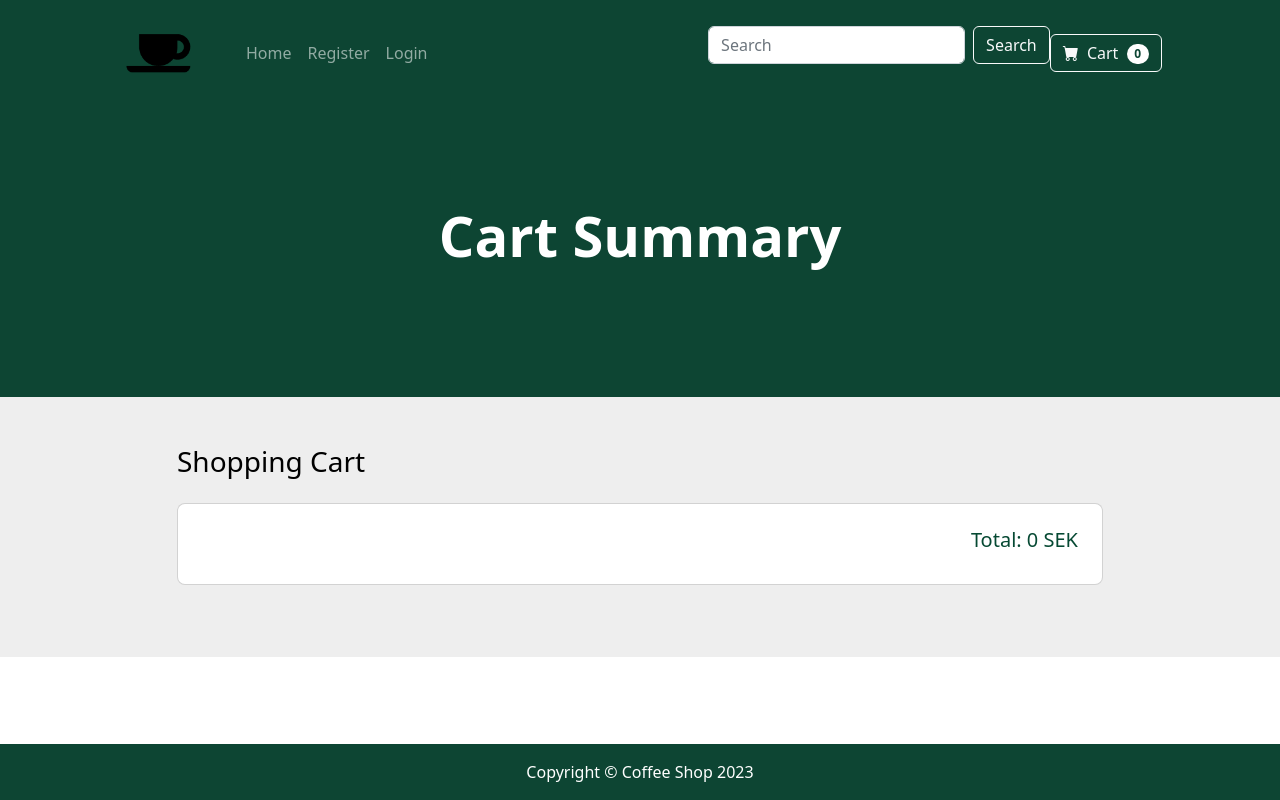
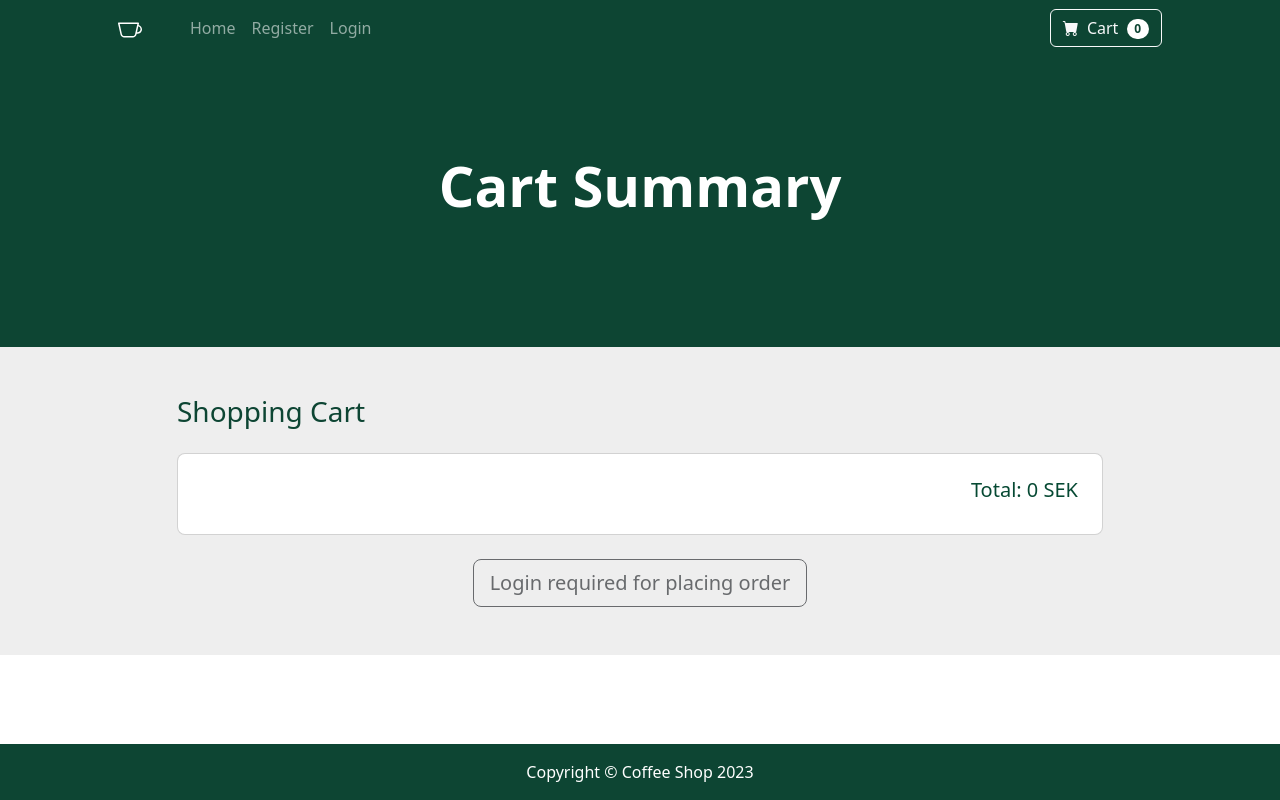
Before and after one commit to Sanjivani-S/Coffee-Web-Shop-, a Django app: page /cart_summary/ in a window 1280 px wide. Run offline with Django 4.2, Linux system fonts and the light colour scheme; some libraries are stand-ins or nearby versions.

Commit message:
Ordered items in cart

```diff
--- a/Coffee_Web_Shop/Coffee_Web_Shop/urls.py
+++ b/Coffee_Web_Shop/Coffee_Web_Shop/urls.py
@@ -30,6 +30,8 @@ urlpatterns = [
     path('add/', views.cart_add, name="cart_add"),
     path('delete/', views.cart_delete, name="cart_delete"),
     path('update/', views.cart_update, name="cart_update"),
+    path('order_summary/', views.order_summary, name="order_summary"),
+
 
 
 ]
--- a/Coffee_Web_Shop/app_Coffee_Web_Shop/templates/base.html
+++ b/Coffee_Web_Shop/app_Coffee_Web_Shop/templates/base.html
@@ -20,8 +20,8 @@
         <div class="content-wrap">
         <nav class="navbar navbar-expand-lg navbar-dark bg-dark">
             <div class="container px-4 px-lg-5">
-                <a class="navbar-brand" href="{% url 'shop' %}"><img src="{% static "img/LOGO.png" %}" width="80px" height="80px"></a>
-
+                <a class="navbar-brand" href="{% url 'shop' %}">
+                    <svg xmlns="http://www.w3.org/2000/svg" viewBox="0 0 512 512" style="enable-background:new 0 0 512 512" xml:space="preserve" height="24" width="24"><path fill="#fff" d="M3.51 101.94c3.04-3.78 7.63-5.99 12.48-5.99h416.12c8.84 0 16 7.17 16 16.01l-.38 3.45-7.04 31.72c51.26 13.69 81.71 66.33 68.03 117.59-12.87 48.21-60.51 78.54-109.64 69.79l-4.23 18.89c-8.14 36.6-40.61 62.64-78.1 62.64h-185.4c-37.5-.01-69.97-26.06-78.1-62.67L.37 115.41c-1.04-4.73.11-9.67 3.14-13.44v-.03zM406 303.21c34.88 5.77 67.84-17.84 73.6-52.72 5.33-32.21-14.44-63.27-45.88-72.09L406 303.25v-.04zM35.97 127.96 84.5 346.42c4.88 21.97 24.36 37.61 46.86 37.61h185.4c22.5-.01 41.99-15.64 46.86-37.61l48.56-218.46H35.93h.04z" style="fill-rule:evenodd;clip-rule:evenodd"/></svg>                </a>
                 <button class="navbar-toggler" type="button" data-bs-toggle="collapse" data-bs-target="#navbarSupportedContent" aria-controls="navbarSupportedContent" aria-expanded="false" aria-label="Toggle navigation"><span class="navbar-toggler-icon"></span></button>
                 <div class="collapse navbar-collapse" id="navbarSupportedContent">
                     <ul class="navbar-nav me-auto mb-2 mb-lg-0 ms-lg-4">
@@ -37,10 +37,10 @@
                         {% endif %}
 
                     </ul>
-                    <form class="d-flex search-padding" role="search">
+                    <!--<form class="d-flex search-padding" role="search">
                         <input class="form-control me-2" type="search" placeholder="Search" aria-label="Search" name="search">
                         <button class="btn btn-outline-light" type="submit">Search</button>
-                      </form>
+                      </form>-->
                     <form class="d-flex">
                         <a href="{% url 'cart_summary'%}" class="btn btn-outline-light cart-btn" type="submit">
                             <i class="bi-cart-fill me-1"></i>
--- a/Coffee_Web_Shop/app_Coffee_Web_Shop/templates/cart_summary.html
+++ b/Coffee_Web_Shop/app_Coffee_Web_Shop/templates/cart_summary.html
@@ -1,7 +1,4 @@
-{% extends "base.html" %}
-{% load static %}
-
-{% block content %}
+{% extends "base.html" %} {% load static %} {% block content %}
 <!-- Header-->
 <header class="bg-dark py-5">
     <div class="container px-4 px-lg-5 my-5">
@@ -20,7 +17,7 @@
             <div class="col-10">
 
                 <div class="d-flex justify-content-between align-items-center mb-4">
-                    <h3 class="fw-normal mb-0 text-black">Shopping Cart</h3>
+                    <h3 class="fw-normal mb-0 text-dark">Shopping Cart</h3>
 
                 </div>
                 {% for product in items %}
@@ -30,9 +27,7 @@
                         <div class="row d-flex justify-content-between align-items-center">
                             <div class="col-md-2 col-lg-2 col-xl-2">
 
-                          <img
-                            src="{% static product.img %}"
-                            class="img-fluid rounded-3" alt="{{ product.name }}">
+                                <img src="{% static product.img %}" class="img-fluid rounded-3" alt="{{ product.name }}">
 
                             </div>
 
@@ -42,16 +37,13 @@
 
                             </div>
                             <div class="col-md-3 col-lg-3 col-xl-2 d-flex">
-                          <button class="btn btn-link px-2"
-                            onclick="this.parentNode.querySelector('input[type=number]').stepDown()">
+                                <button class="btn btn-link px-2" onclick="this.parentNode.querySelector('input[type=number]').stepDown()">
                             <i class="fas fa-minus"></i>
                           </button>
 
-                          <input id="form1" min="0" name="quantity" value="{{ product.quantity }}" type="number"
-                            class="form-control form-control-sm" />
+                                <input id="form1" min="0" name="quantity" value="{{ product.quantity }}" type="number" class="form-control form-control-sm" />
 
-                          <button class="btn btn-link px-2"
-                            onclick="this.parentNode.querySelector('input[type=number]').stepUp()">
+                                <button class="btn btn-link px-2" onclick="this.parentNode.querySelector('input[type=number]').stepUp()">
                             <i class="fas fa-plus"></i>
                           </button>
                             </div>
@@ -73,6 +65,18 @@
                         <div class="sum_right">
 
                             <h5>Total: {{ total }} SEK</h5>
+                        </div>
+                    </div>
+                </div>
+
+                <div class="text-center">
+                {% if user.is_authenticated %}
+                  <a href="{% url 'order_summary' %}" class="btn btn-outline-dark btn-lg">Place order</a>
+                {% else %}
+                    <button class="btn btn-outline-dark btn-lg" disabled>Login required for placing order</button>
+                {% endif %}
+
+                </div>
 
             </div>
         </div>
--- a/Coffee_Web_Shop/app_Coffee_Web_Shop/templates/registration.html
+++ b/Coffee_Web_Shop/app_Coffee_Web_Shop/templates/registration.html
@@ -4,7 +4,7 @@
 {% block content %}
     <div class="container" class="container-sm px-4">
     {% if registered %}
-    <div class="register_center"><h3 class="text-dark">Thank you for registering!</h3></div>
+    <div class="register_center"><h3 class="text-dark text-center">Thank you for registering!</h3></div>
 
     {% else %}
       <form enctype="multipart/form-data" method="POST" class="d-flex flex-column general-form mx-auto">
--- a/Coffee_Web_Shop/app_Coffee_Web_Shop/views.py
+++ b/Coffee_Web_Shop/app_Coffee_Web_Shop/views.py
@@ -2,8 +2,8 @@ from django.shortcuts import render, get_object_or_404
 from django.http import HttpResponseRedirect, HttpResponse, JsonResponse
 from app_Coffee_Web_Shop.registration_form import RegistrationForm
 from django.urls import reverse
-import random
-from .models import Product
+import random, datetime
+from .models import Product, Order, Order_Detail
 from .cart import Cart
 from django.contrib.auth.decorators import login_required
 from django.contrib.auth import authenticate, login, logout
@@ -103,7 +103,7 @@ def register(request):
                      'registered':registered})
 
 def error(request):
-    return render(request, 'error.html')
+    return render(request, 'error.html', {'error_code': "404", 'error_description': "Page not found.", "lead_text": "The page you’re looking for doesn’t exist."})
 
 def cart_add(request):
     cart = Cart(request)
@@ -153,3 +153,83 @@ def cart_delete(request):
 
 def cart_update(request):
     pass
+
+
+def order_summary(request):
+
+    # Placeholder. Make sure users are authenticated before running code.
+    if not request.user.is_authenticated:
+        return render(request, 'error.html', {'error_code': 401, 'error_description': 'Unauthenticated.', 'lead_text': 'Unable to access this page while not logged in.'})
+
+    # Get cart
+    cart = Cart(request)
+    items = cart.item()
+    products_out_of_stock = []
+    products_in_stock = []
+
+    # Format of items:
+    #{'1': {'product': '1', 'qty': '2'}, '5': {'product': '5', 'qty': '1'}}
+
+    print("Order summary:")
+    print(items)
+
+    # Check for any products that are out of stock
+    for x in items:
+        prod_id = items[x].get('product')
+        prod_qty = items[x].get('qty')
+
+        prod = Product.objects.get(pk=int(prod_id))
+
+        available = prod.nr_available - int(prod_qty)
+
+        if available < 0:
+            products_out_of_stock.append(prod)
+        else:
+            products_in_stock.append(prod)
+
+    nr_out_of_stock = len(products_out_of_stock)
+
+    # Show error page if product is out of stock
+    if nr_out_of_stock > 0:
+        lead_insert = ""
+        for prod in products_out_of_stock:
+            lead_insert = f"{lead_insert}, {prod.name}"
+            if lead_insert[:1] == ",":
+                lead_insert = lead_insert[2:]
+            lead_text = "The following product(s) were out of stock: " + lead_insert
+        return render(request, 'error.html', {'error_code': 404, 'error_description': 'Products were out of stock.', 'lead_text': lead_text})
+
+    # Some variables
+    price_sum = 0
+    current_user = request.user
+    time = datetime.datetime.now()
+
+    # Reduce products in stock
+    for x in items:
+        prod_id = items[x].get('product')
+        prod_qty = items[x].get('qty')
+
+        prod = Product.objects.get(pk=int(prod_id))
+        prod.nr_available = prod.nr_available - int(prod_qty)
+        prod.save()
+
+        # Add to sum
+        price_sum = price_sum + int(prod.price)
+
+    # Create order
+    o = Order(user_id=current_user, order_date=time, total_price=price_sum)
+    o.save()
+
+    # Create order details
+    for x in items:
+        prod_id = items[x].get('product')
+        prod_qty = items[x].get('qty')
+
+        # Only get products in stock
+        for p in products_in_stock:
+            if int(prod_id) == p.product_id:
+                corresponding_prod = p
+                od = Order_Detail(order_id=o, product_id=corresponding_prod, quantity=int(prod_qty))
+                od.save()
+
+    return render(request, 'order_summary.html')
```
Also changed, not shown: Coffee_Web_Shop/app_Coffee_Web_Shop/templates/error.html (+4 -4 lines), Coffee_Web_Shop/app_Coffee_Web_Shop/templates/order_summary.html (added, +10 -0 lines). Lines whose indentation alone changed are shown as unchanged.
